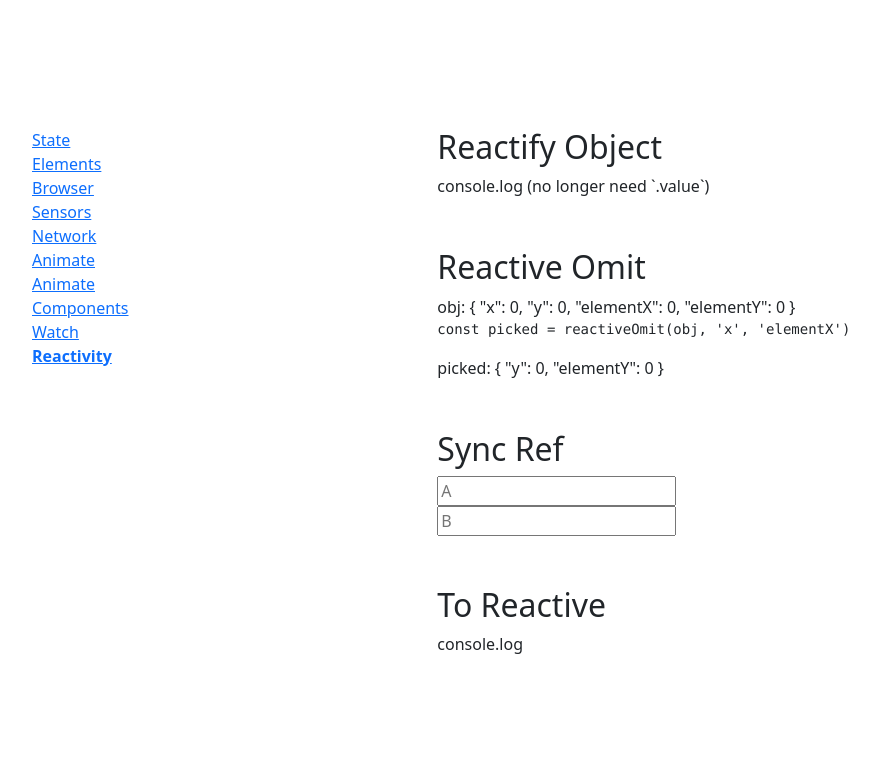
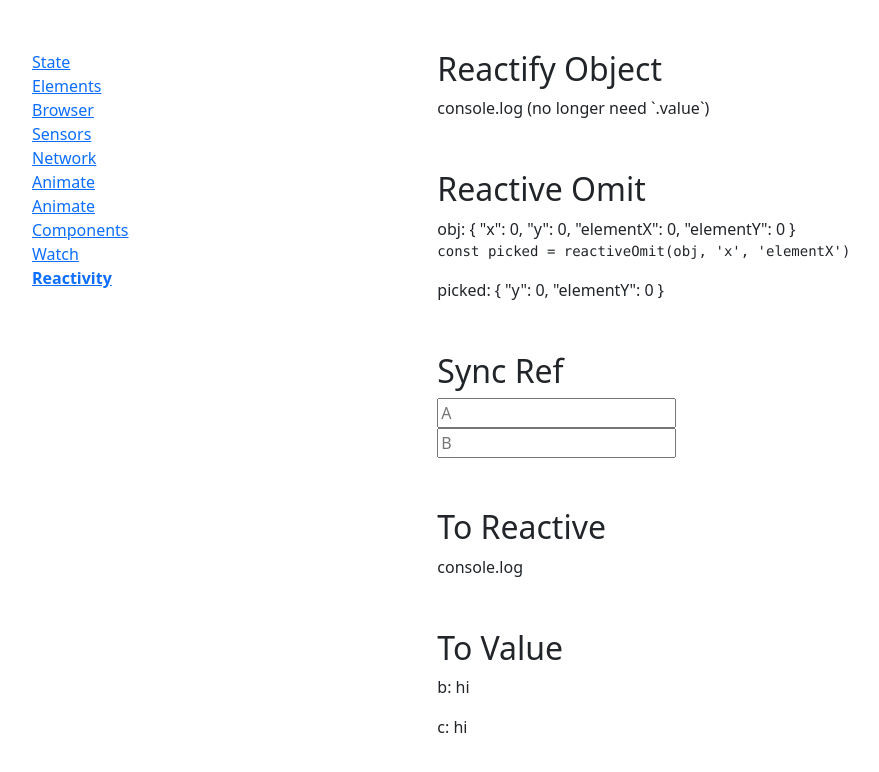
Before and after one commit to UlakhovichKate/vueUse, a Vue app: page /reactivity in a window 1280 px wide. Shown: the top 772 px of the page, without its empty margins (0-879 px from the left). Built offline with nearby package versions, Linux system fonts and the light colour scheme.

Commit message:
ToValue.vue

```diff
--- a/src/components/ListReactivity.vue
+++ b/src/components/ListReactivity.vue
@@ -3,6 +3,7 @@
   <reactive-omit/>
   <sync-ref/>
   <to-reactive/>
+  <to-value/>
 </template>
 
 <script setup>
@@ -10,8 +11,7 @@ import ReactifyObject from "../vueUseComponents/ReactifyObject.vue";
 import ReactiveOmit from "../vueUseComponents/ReactiveOmit.vue";
 import SyncRef from "../vueUseComponents/SyncRef.vue";
 import ToReactive from "../vueUseComponents/ToReactive.vue";
-
-
+import ToValue from "../vueUseComponents/ToValue.vue";
 
 </script>
 
--- /dev/null
+++ b/src/vueUseComponents/ToValue.vue
@@ -0,0 +1,20 @@
+<template>
+  <h2>To Value</h2>
+  <p>b: {{ b }}</p>
+  <p>c: {{ c }}</p>
+</template>
+
+<script setup>
+import { toValue } from '@vueuse/core'
+import {ref} from "vue";
+
+const foo = ref('hi')
+
+const a = toValue(0) // 0
+const b = toValue(foo) // 'hi'
+const c = toValue(() => 'hi') // 'hi'
+</script>
+
+<style scoped>
+
+</style>
```
